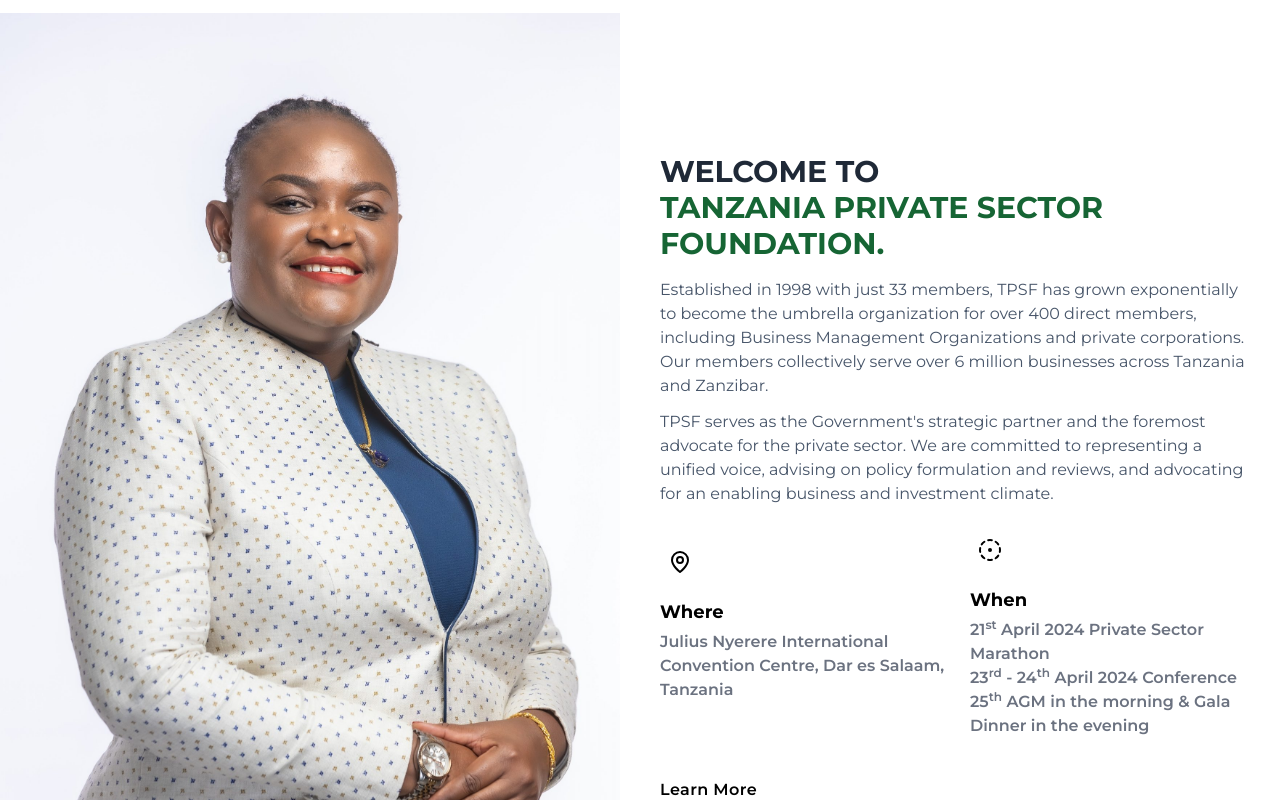
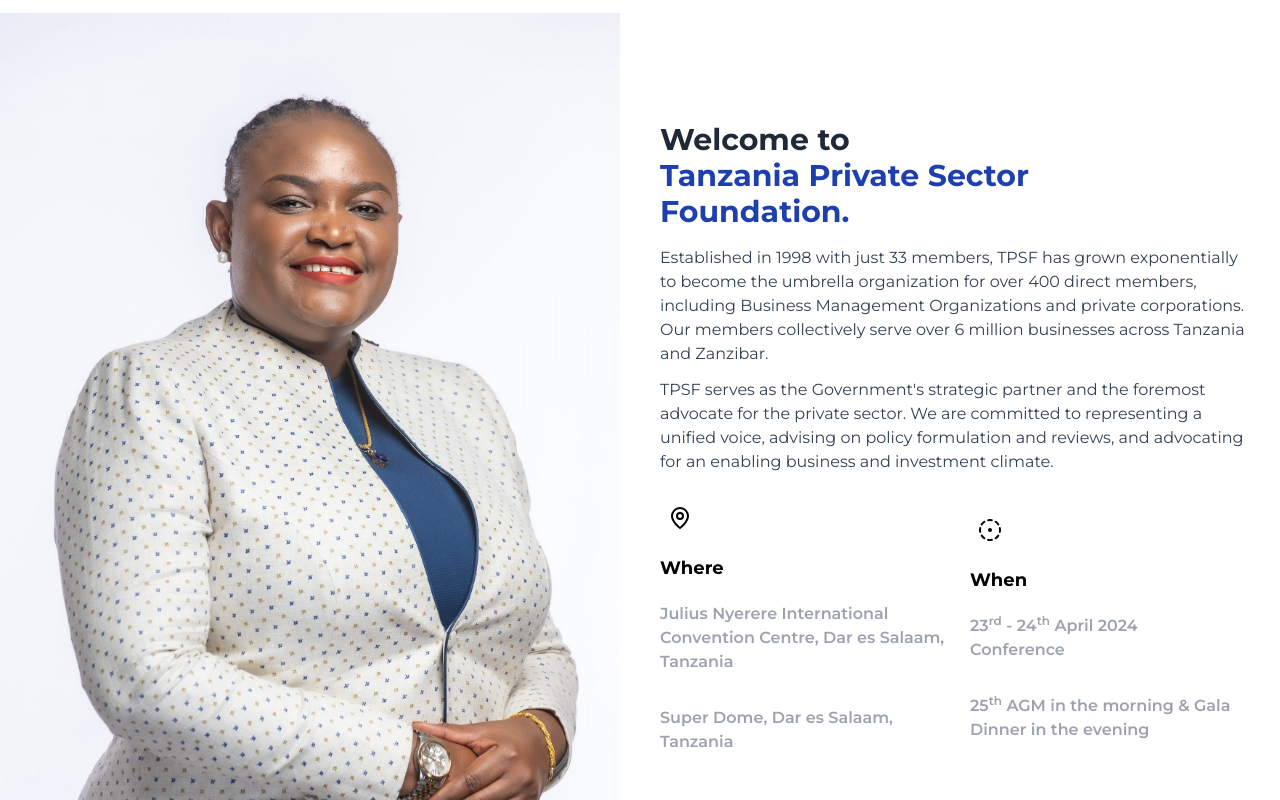
Before and after one commit to sammagafu/tspflanding, a Vue app: page / in a window 1280 px wide. Shown: the part 1380-2180 px from the top of the page. Built offline with nearby package versions, Linux system fonts and the light colour scheme.

Commit message:
magret changes

```diff
--- a/index.html
+++ b/index.html
@@ -4,7 +4,7 @@
     <meta charset="UTF-8">
     <link rel="icon" href="/favicon.ico">
     <meta name="viewport" content="width=device-width, initial-scale=1.0">
-    <title>Vite App</title>
+    <title>25th Anniversary of TPSF</title>
   </head>
   <body>
     <div id="app"></div>
--- a/src/views/HomeView.vue
+++ b/src/views/HomeView.vue
@@ -111,18 +111,18 @@
 
         <div class="lg:me-6">
           <div class="my-auto">
-            <h2 class="text-3xl text-gray-800 font-bold mb-4 uppercase">
+            <h2 class="text-3xl text-gray-800 font-bold mb-4">
               Welcome to <br />
-              <span class="text-green-800">TANZANIA PRIVATE SECTOR FOUNDATION.</span>
+              <span class="text-blue-800">Tanzania Private Sector <br>Foundation.</span>
             </h2>
             <div class="flex flex-col mb-6">
-              <p class="tex-base text-slate-600">
+              <p class="tex-base text-slate-700">
                 Established in 1998 with just 33 members, TPSF has grown exponentially to
                 become the umbrella organization for over 400 direct members, including
                 Business Management Organizations and private corporations. Our members
                 collectively serve over 6 million businesses across Tanzania and Zanzibar.
               </p>
-              <p class="tex-base text-slate-600 mt-3">
+              <p class="text-slate-700 mt-3">
                 TPSF serves as the Government's strategic partner and the foremost
                 advocate for the private sector. We are committed to representing a
                 unified voice, advising on policy formulation and reviews, and advocating
@@ -153,10 +153,10 @@
                   </svg>
                 </div>
                 <h6 class="text-lg font-bold mb-1">Where</h6>
-                <p class="text-base font-semibold text-gray-500">
+                <p class="text-base font-semibold text-gray-400 py-4">
                   Julius Nyerere International Convention Centre, Dar es Salaam, Tanzania
                 </p>
-                <p>&nbsp;</p>
+                <p class="text-base font-semibold text-gray-400 py-4">Super Dome, Dar es Salaam, <br> Tanzania</p>
               </div>
               <div class="">
                 <div
@@ -187,13 +187,13 @@
                   </svg>
                 </div>
                 <h6 class="text-lg font-bold mb-1">When</h6>
-                <p class="text-base font-semibold text-gray-500">
+                <!-- <p class="text-base font-semibold text-gray-400">
                   21<sup>st</sup> April 2024 Private Sector Marathon
+                </p> -->
+                <p class="text-base font-semibold text-gray-400 py-4">
+                  23<sup>rd</sup> - 24<sup>th</sup> April 2024 <br> Conference
                 </p>
-                <p class="text-base font-semibold text-gray-500">
-                  23<sup>rd</sup> - 24<sup>th</sup> April 2024 Conference
-                </p>
-                <p class="text-base font-semibold text-gray-500">
+                <p class="text-base font-semibold text-gray-400 py-4">
                   25<sup>th</sup> AGM in the morning & Gala Dinner in the evening
                 </p>
               </div>
```
